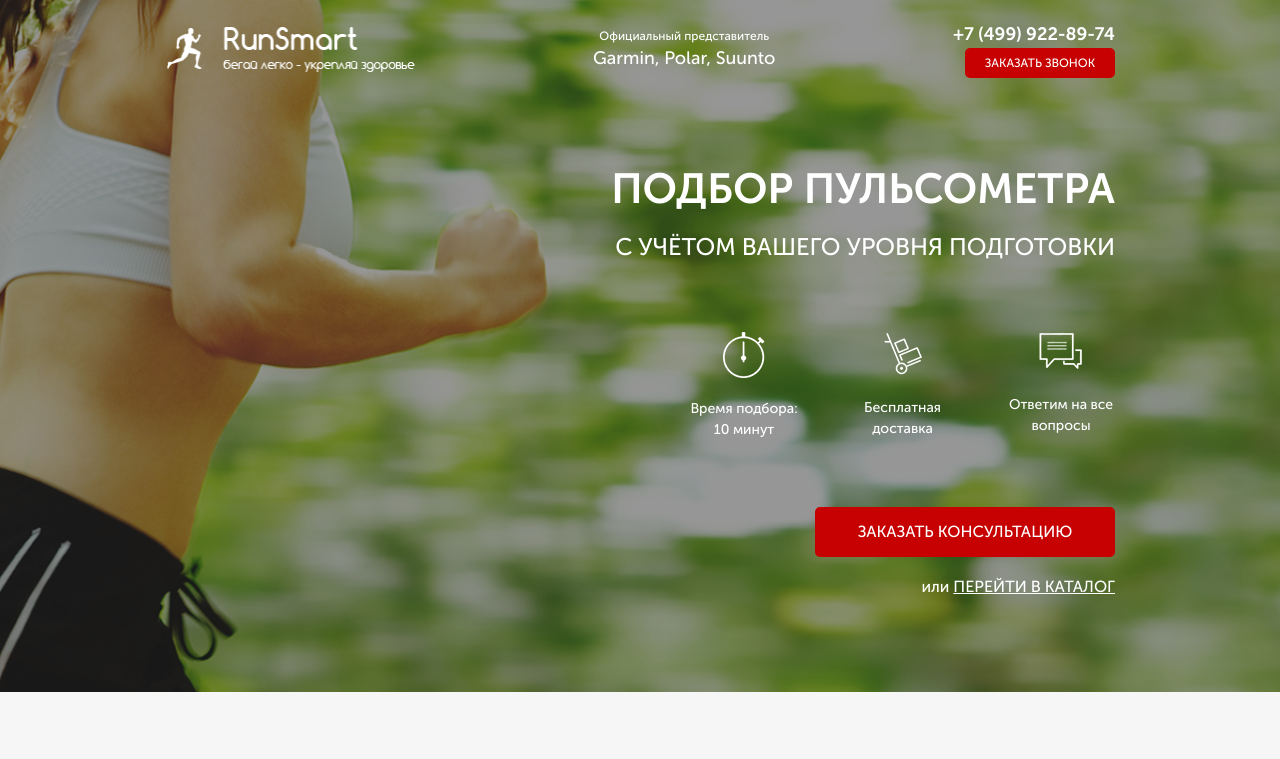
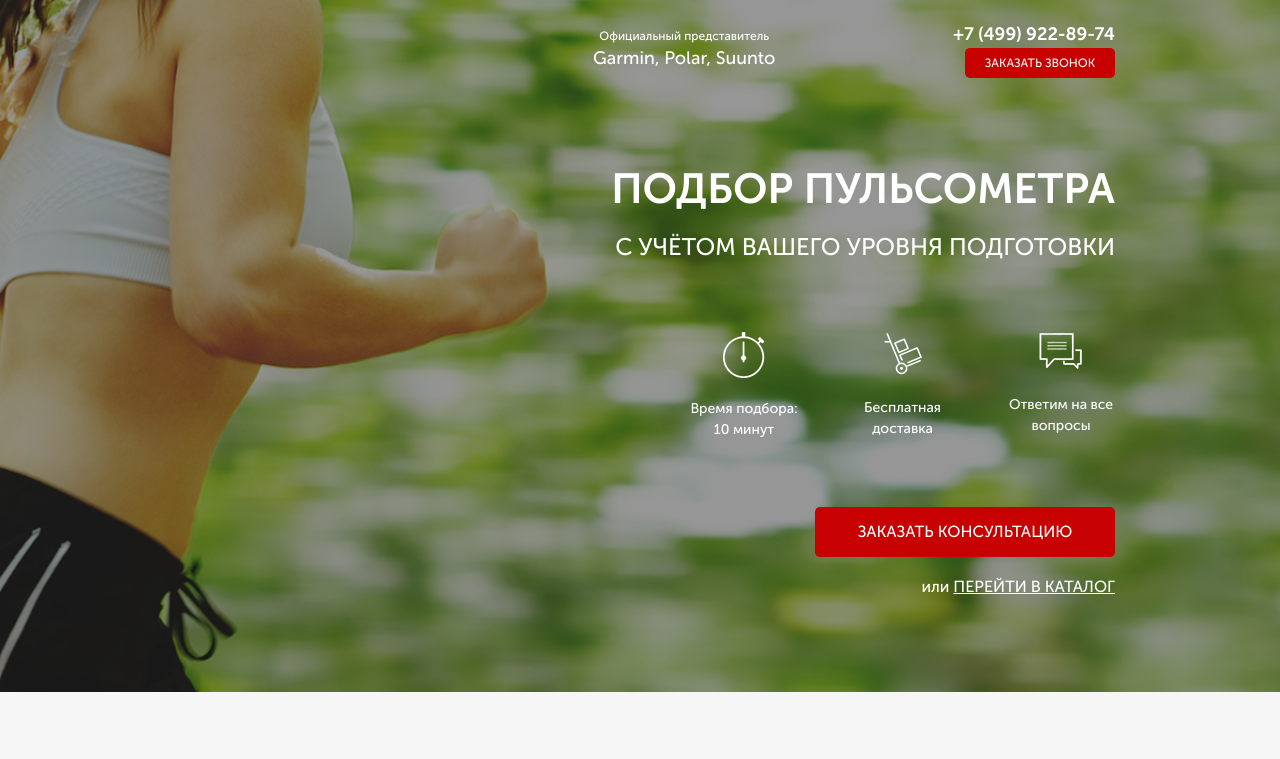
Before and after one commit to rom4uk-cv/Pulse, a website: page src/index.html in a window 1280 px wide. Shown: the top 759 px of the page. Drawn offline with nearby package versions, Linux system fonts and the light colour scheme.

Commit message:
test delete logo

```diff
--- a/src/index.html
+++ b/src/index.html
@@ -11,7 +11,7 @@
         <div class="container">
             <header class="header">
                 <a href="#" class="header__logo">
-                    <img src="img/logo.png" alt="logo">
+                    <!-- <img src="img/logo.png" alt="logo"> -->
                 </a>
                 <div class="header__official">
                     Официальный представитель
```
